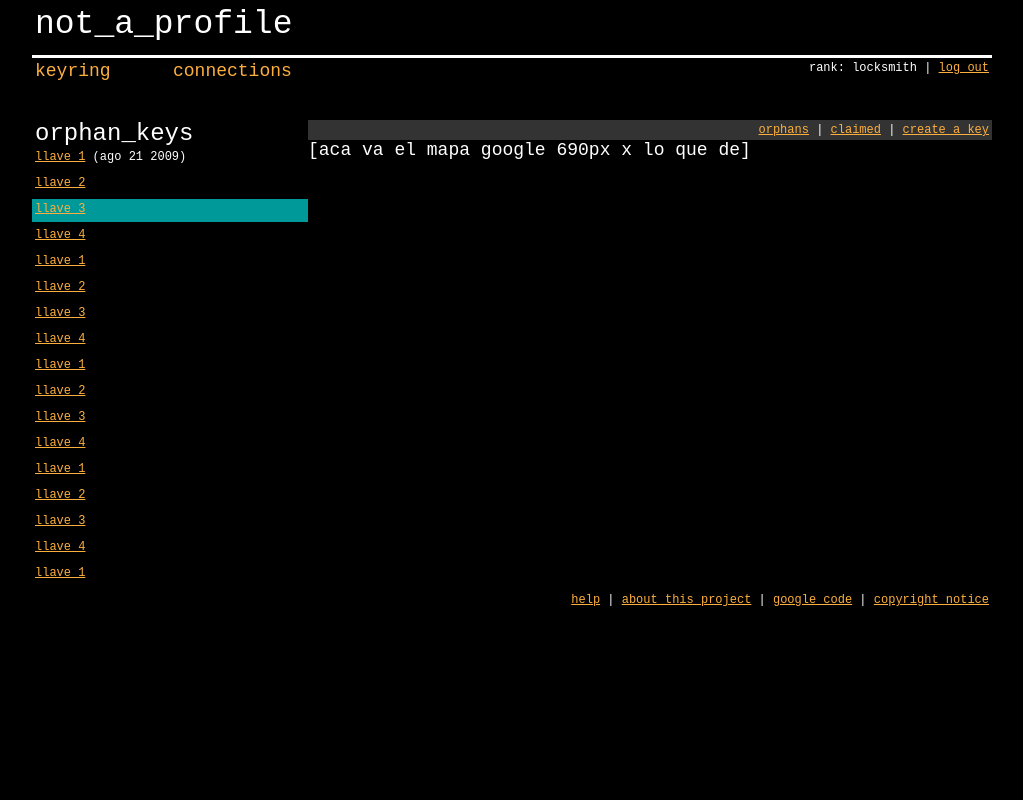
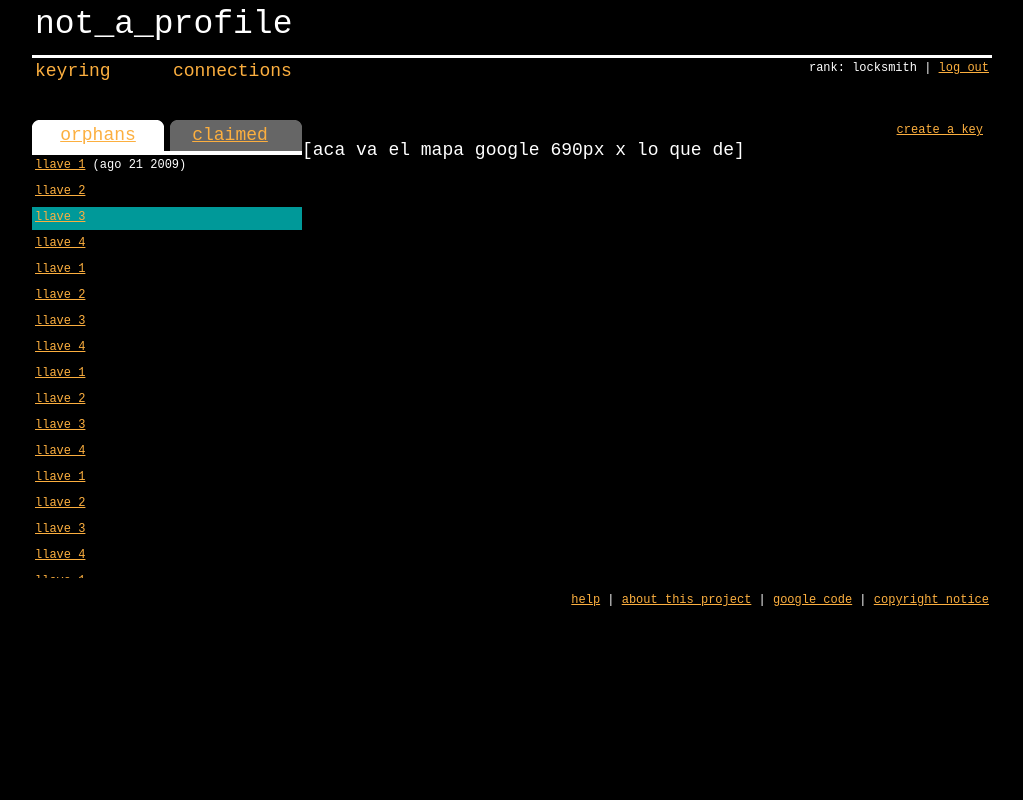
Before and after one commit to mgiraldo/notaprofile, a PHP site: page /index.html in a window 1280 px wide. Shown: the whole page, without its empty margins (128-1151 px from the left). Run offline with PHP 8.4, Linux system fonts and the light colour scheme.

Commit message:
mapa keyring

```diff
--- a/css/estilos.css
+++ b/css/estilos.css
@@ -79,16 +79,29 @@ h2 {
 }
 #llaves {
 	float: left;
-	width: 276px;
+	width: 270px;
 	height: 100%;
-	overflow: auto;
 }
-#llaves h2 {
-	font-weight: normal;
-	margin-left: 3px;
+#mapatabs {
+	width: 270px;
+	height: 35px;
+}
+.claimedactiva {
+	background: url(../img/tab_claimed.gif);
+}
+.orphansactiva {
+	background: url(../img/tab_orphans.gif);
+}
+#mapatabs .orphans, #mapatabs .claimed {
+	width: 132px;
+	float: left;
+	text-align: center;
+	margin-top: 5px;
 }
 #listallaves {
 	font-size: 12px;
+	height: 90%;
+	overflow: auto;
 }
 #listallaves li {
 	padding: 3px 0 6px 3px;
@@ -106,7 +119,6 @@ h2 {
 	font-size: 12px;
 	padding: 3px;
 	text-align: right;
-    background: #333;
 }
 /* PIE */
 #pie {
@@ -117,7 +129,7 @@ h2 {
 }
 /* LLAVE DETALLE */
 #fotollave {
-	background: url(img/fotoejemplo.jpg) repeat-x;
+	background: url(../img/fotoejemplo.jpg) repeat-x;
 	width: 100%;
 	height: 360px;
 	position: absolute;
@@ -125,7 +137,7 @@ h2 {
 	z-index: 0;
 }
 #gradiente {
-	background: url(img/degrade.png) repeat-x;
+	background: url(../img/degrade.png) repeat-x;
 	width: 100%;
 	height: 360px;
 }
@@ -140,11 +152,11 @@ h2 {
 	top: 316px;
 }
 #dislike {
-	background:  url(img/btn_dislike.png) no-repeat;
+	background:  url(../img/btn_dislike.png) no-repeat;
 	left: 116px;
 }
 #like {
-	background:  url(img/btn_like.png) no-repeat;
+	background:  url(../img/btn_like.png) no-repeat;
 	left: 737px;
 }
 #dislike a, #like a {
@@ -160,7 +172,7 @@ h2 {
 	left: 266px;
 	top: 328px;
 	width: 408px;
-	background: url(img/fondo.png);
+	background: url(../img/fondo.png);
 }
 #textollave p {
 	margin: 20px 10px 10px 10px;
--- a/index.html
+++ b/index.html
@@ -22,7 +22,15 @@
 
 	<div id="cuerpo">
 		<div id="llaves">
-			<h2>orphan_keys</h2>
+			<!--
+			cambiar el class segun el tab activo:
+			orphans: orphansactiva
+			claimed: claimedactiva
+			-->
+			<div id="mapatabs" class="orphansactiva">
+				<div class="orphans"><a href="#">orphans</a></div>
+				<div class="claimed"><a href="#">claimed</a></div>
+			</div>
 			<ul id="listallaves">
 				<li><a href="#">llave 1</a> (ago 21 2009)</li>
 				<li><a href="#">llave 2</a></li>
@@ -55,8 +63,7 @@
 			</ul>
 		</div>
 		<div id="mapa">
-			<div id="navmapa">
-				<a href="#">orphans</a> | <a href="#">claimed</a> | <a href="#">create_a_key</a>
+			<div id="navmapa"><a href="#">create_a_key</a>
 			</div>
 			<div id="gmap">
 				[aca va el mapa google 690px x lo que de]
```
Also changed, not shown: img/tab_claimed.gif (added), img/tab_orphans.gif (added).
